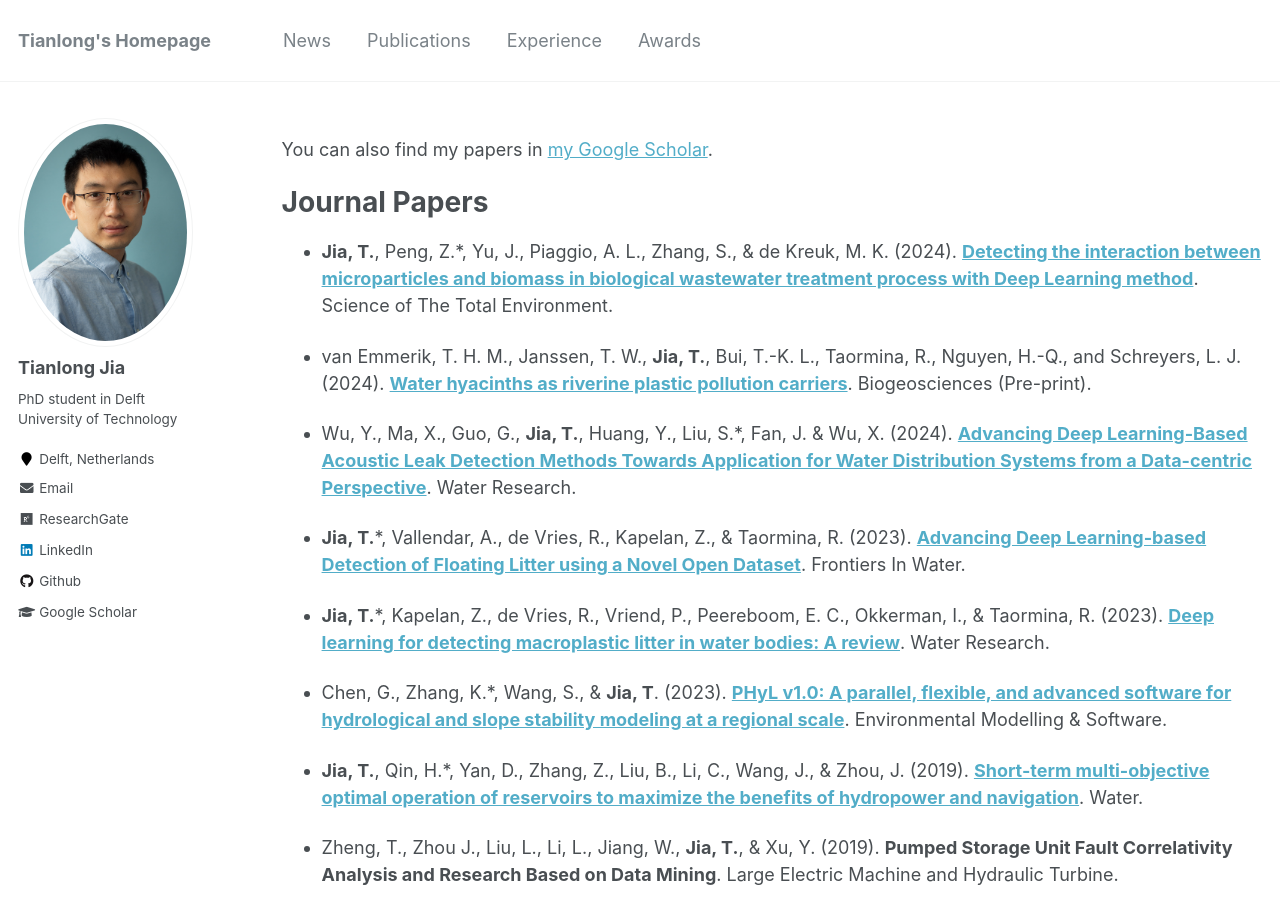
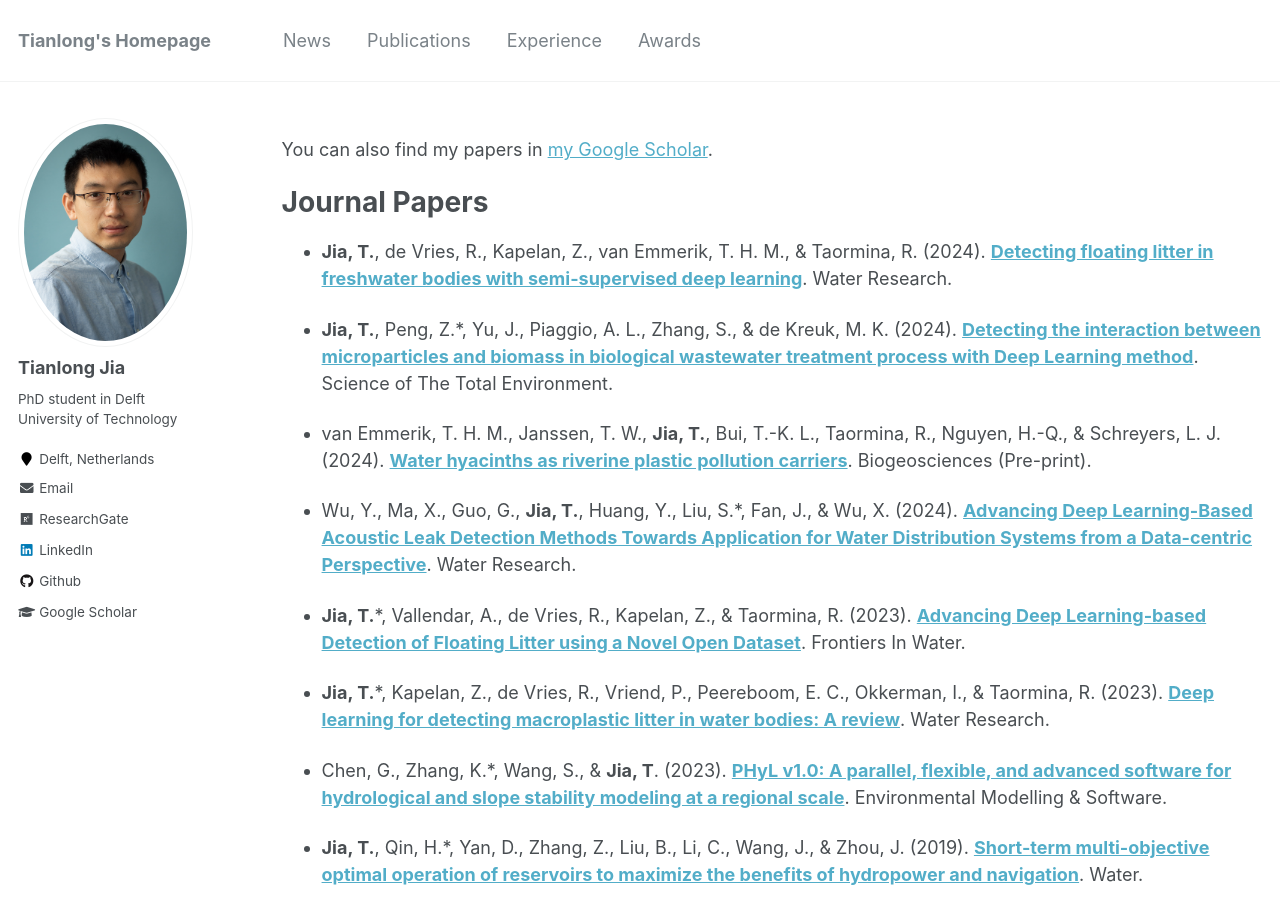
Before and after one commit to TianlongJia/TianlongJia.github.io, a Jekyll site: the page built from _pages/publications.md, in a window 1280 px wide and 900 px high. Built offline with Jekyll 4.4.1, drawn with Linux system fonts in a browser that asks for light colours.

Commit message:
update papers

```diff
--- a/_pages/publications.md
+++ b/_pages/publications.md
@@ -9,11 +9,13 @@ You can also find my papers in [my Google Scholar](https://scholar.google.com.hk
 
 # Journal Papers
 <!-- ## 2020 -->
+* **Jia, T.**, de Vries, R., Kapelan, Z., van Emmerik, T. H. M., & Taormina, R. (2024).  [**Detecting floating litter in freshwater bodies with semi-supervised deep learning**](https://doi.org/10.1016/j.watres.2024.122405). Water Research. <br>
+
 * **Jia, T.**, Peng, Z.*, Yu, J., Piaggio, A. L., Zhang, S., & de Kreuk, M. K. (2024).  [**Detecting the interaction between microparticles and biomass in biological wastewater treatment process with Deep Learning method**](https://doi.org/10.1016/j.scitotenv.2024.175813). Science of The Total Environment. <br>
 
-* van Emmerik, T. H. M., Janssen, T. W., **Jia, T.**, Bui, T.-K. L., Taormina, R., Nguyen, H.-Q., and Schreyers, L. J. (2024).  [**Water hyacinths as riverine plastic pollution carriers**](https://doi.org/10.5194/egusphere-2024-2270). Biogeosciences (Pre-print). <br>
+* van Emmerik, T. H. M., Janssen, T. W., **Jia, T.**, Bui, T.-K. L., Taormina, R., Nguyen, H.-Q., & Schreyers, L. J. (2024).  [**Water hyacinths as riverine plastic pollution carriers**](https://doi.org/10.5194/egusphere-2024-2270). Biogeosciences (Pre-print). <br>
 
-* Wu, Y., Ma, X., Guo, G., **Jia, T.**, Huang, Y., Liu, S.*, Fan, J. & Wu, X. (2024).  [**Advancing Deep Learning-Based Acoustic Leak Detection Methods Towards Application for Water Distribution Systems from a Data-centric Perspective**](https://doi.org/10.1016/j.watres.2024.121999). Water Research. <br>
+* Wu, Y., Ma, X., Guo, G., **Jia, T.**, Huang, Y., Liu, S.*, Fan, J., & Wu, X. (2024).  [**Advancing Deep Learning-Based Acoustic Leak Detection Methods Towards Application for Water Distribution Systems from a Data-centric Perspective**](https://doi.org/10.1016/j.watres.2024.121999). Water Research. <br>
 
 * **Jia, T.***, Vallendar, A., de Vries, R., Kapelan, Z., & Taormina, R. (2023). [**Advancing Deep Learning-based Detection of Floating Litter using a Novel Open Dataset**](https://doi.org/10.3389/frwa.2023.1298465). Frontiers In Water. <br>
 
```
Also changed, not shown: _pages/news.md (+1 -0 lines).
